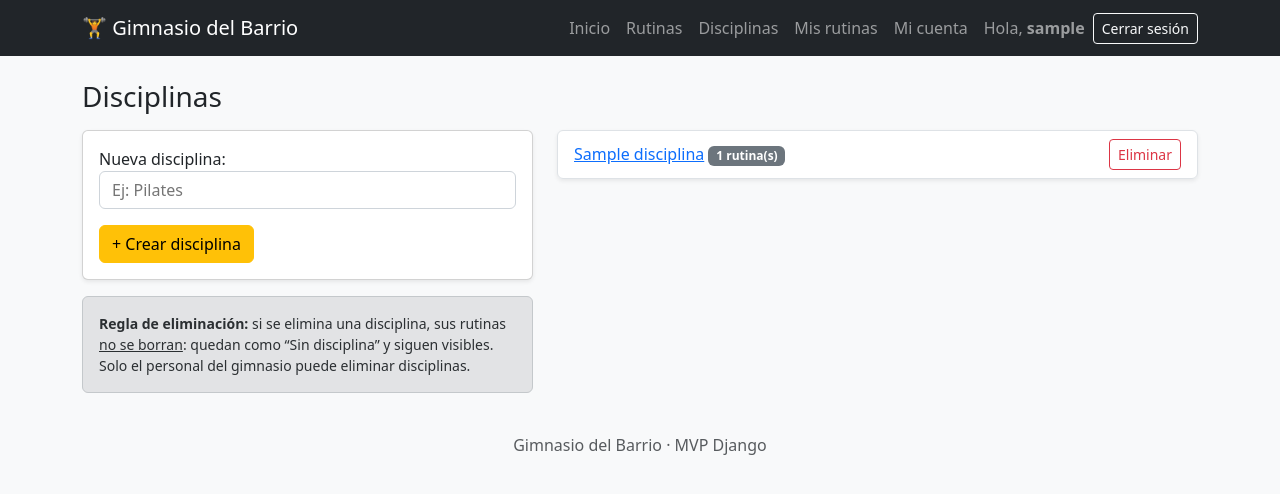
After one commit to NyxVoid01/Caso1-Gym-y-Rutinas, a Django app: page /disciplinas/ in a window 1280 px wide. The commit adds this page. Shown: the top 494 px of the page. Run offline with Django 5.2, Linux system fonts and the light colour scheme; a user stored in the database is signed in; tables that the repository leaves empty hold one stand-in row (values such as "Sample post").

Commit message:
Hito 4 completo: disciplina y equipamiento en formularios, crear disciplinas y regla SET_NULL

```diff
--- a/rutinas/forms.py
+++ b/rutinas/forms.py
@@ -1,5 +1,5 @@
 
-from .models import Rutina
+from .models import Disciplina, Rutina
 from django import forms
 from django.contrib.auth.forms import UserCreationForm
 from django.contrib.auth.models import User
@@ -50,29 +50,40 @@ class PerfilForm(forms.ModelForm):
 class RutinaForm(forms.ModelForm):
     class Meta:
         model = Rutina
-        fields = ["titulo", "descripcion", "duracion_minutos", "cupos", "nivel"]
+
+        fields = ["titulo", "descripcion", "duracion_minutos", "cupos", "nivel",
+                  "disciplina", "equipamiento"]
+
         labels = {
             "titulo": "Título de la rutina",
             "descripcion": "Descripción",
             "duracion_minutos": "Duración (minutos)",
             "cupos": "Cupos disponibles",
             "nivel": "Nivel",
+            "disciplina": "Disciplina",
+            "equipamiento": "Equipamiento necesario",
         }
+
         help_texts = {
             "titulo": "Mínimo 5 caracteres. No puedes repetir el título de otra rutina tuya.",
             "duracion_minutos": "Entre 10 y 120 minutos.",
             "cupos": "Entre 1 y 30 personas.",
+            "disciplina": "Opcional: una rutina puede quedar sin disciplina.",
+            "equipamiento": "Marca hasta 5.",
         }
+
         widgets = {
             "descripcion": forms.Textarea(attrs={
                 "rows": 4, "placeholder": "Ejercicios, series, descansos..."}),
             "duracion_minutos": forms.NumberInput(attrs={"min": 10, "max": 120}),
             "cupos": forms.NumberInput(attrs={"min": 1, "max": 30}),
+            "equipamiento": forms.CheckboxSelectMultiple,   # casillas en vez de lista múltiple
         }
 
     def __init__(self, *args, entrenador=None, **kwargs):
         super().__init__(*args, **kwargs)
         self.entrenador = entrenador          # lo necesitamos para la validación propia
+        self.fields["disciplina"].empty_label = "— Sin disciplina —"
 
     def clean_titulo(self):
         titulo = " ".join(self.cleaned_data["titulo"].split())   # quita espacios de sobra
@@ -85,3 +96,26 @@ class RutinaForm(forms.ModelForm):
             if repetido.exists():
                 raise forms.ValidationError("Ya tienes una rutina con ese título. Usa otro.")
         return titulo
+
+    def clean_equipamiento(self):
+        equipos = self.cleaned_data["equipamiento"]
+        if len(equipos) > 5:
+            raise forms.ValidationError(
+                f"Puedes elegir hasta 5 equipamientos (marcaste {len(equipos)})."
+            )
+        return equipos
+
+class DisciplinaForm(forms.ModelForm):
+    class Meta:
+        model = Disciplina
+        fields = ["nombre"]
+        labels = {"nombre": "Nueva disciplina"}
+        widgets = {"nombre": forms.TextInput(attrs={"placeholder": "Ej: Pilates"})}
+
+    def clean_nombre(self):
+        nombre = " ".join(self.cleaned_data["nombre"].split()).capitalize()
+        if len(nombre) < 3:
+            raise forms.ValidationError("El nombre debe tener al menos 3 caracteres.")
+        if Disciplina.objects.filter(nombre__iexact=nombre).exists():
+            raise forms.ValidationError("Esa disciplina ya existe.")
+        return nombre
--- a/rutinas/urls.py
+++ b/rutinas/urls.py
@@ -17,4 +17,6 @@ urlpatterns = [
     path("cuentas/mi-cuenta/editar/", views.editar_perfil, name="editar_perfil"),
     path("cuentas/mi-cuenta/password/", views.CambiarPasswordView.as_view(), name="cambiar_password"),
     path("mis-rutinas/", views.mis_rutinas, name="mis_rutinas"),
+    path("disciplinas/", views.disciplinas, name="disciplinas"),
+    path("disciplinas/<int:pk>/eliminar/", views.eliminar_disciplina, name="eliminar_disciplina"),
 ]
--- a/rutinas/views.py
+++ b/rutinas/views.py
@@ -7,7 +7,7 @@ from django.core.paginator import Paginator
 from django.db.models import Q
 from django.shortcuts import get_object_or_404, redirect, render
 
-from .forms import PerfilForm, RegistroForm, RutinaForm
+from .forms import DisciplinaForm, PerfilForm, RegistroForm, RutinaForm
 from .models import Disciplina, Inscripcion, Rutina
 from django.contrib.auth.decorators import login_required
 from django.contrib.auth.views import PasswordChangeView
@@ -169,6 +169,7 @@ def crear_rutina(request):
             rutina = form.save(commit=False)     # 1) objeto en memoria, aún sin guardar
             rutina.entrenador = request.user     # 2) el dueño lo pone el servidor, no el usuario
             rutina.save()                        # 3) ahora sí se guarda en MySQL
+            form.save_m2m()                      # 4) guarda el equipamiento (tabla intermedia)
             messages.success(request, f"Rutina «{rutina.titulo}» publicada.")
             return redirect("detalle_rutina", pk=rutina.pk)
         messages.error(request, "No se pudo publicar la rutina. Revisa los errores.")
@@ -222,3 +223,43 @@ def mis_rutinas(request):
         .order_by("-fecha_creacion", "-id")
     )
     return render(request, "rutinas/mis_rutinas.html", {"rutinas": rutinas})
+
+# ---------- Catálogo: disciplinas ----------
+
+@login_required
+def disciplinas(request):
+    if request.method == "POST":
+        form = DisciplinaForm(request.POST)
+        if form.is_valid():
+            disciplina = form.save()
+            messages.success(request, f"Disciplina «{disciplina.nombre}» creada.")
+            return redirect("disciplinas")
+        messages.error(request, "No se pudo crear la disciplina.")
+    else:
+        form = DisciplinaForm()
+
+    lista = Disciplina.objects.annotate(total_rutinas=Count("rutinas")).order_by("nombre")
+    return render(request, "rutinas/disciplinas.html", {"form": form, "disciplinas": lista})
+
+
+@login_required
+def eliminar_disciplina(request, pk):
+    # El catálogo es compartido: si lo borra cualquiera, afecta rutinas ajenas.
+    if not request.user.is_staff:
+        raise PermissionDenied("Solo el personal del gimnasio puede eliminar disciplinas.")
+
+    disciplina = get_object_or_404(Disciplina, pk=pk)
+    afectadas = disciplina.rutinas.count()
+
+    if request.method == "POST":
+        nombre = disciplina.nombre
+        disciplina.delete()          # on_delete=SET_NULL: las rutinas quedan "sin disciplina"
+        messages.success(
+            request,
+            f"Disciplina «{nombre}» eliminada. {afectadas} rutina(s) quedaron sin disciplina.",
+        )
+        return redirect("disciplinas")
+
+    return render(request, "rutinas/confirmar_eliminar_disciplina.html", {
+        "disciplina": disciplina, "afectadas": afectadas,
+    })
--- a/templates/base.html
+++ b/templates/base.html
@@ -26,6 +26,7 @@
         <li class="nav-item"><a class="nav-link" href="{% url 'lista_rutinas' %}">Rutinas</a></li>
 
         {% if user.is_authenticated %}
+          <li class="nav-item"><a class="nav-link" href="{% url 'disciplinas' %}">Disciplinas</a></li>
           <li class="nav-item"><a class="nav-link" href="{% url 'mis_rutinas' %}">Mis rutinas</a></li>
           <li class="nav-item"><a class="nav-link" href="{% url 'cuenta' %}">Mi cuenta</a></li>
           <li class="nav-item"><span class="navbar-text mx-2">Hola, <strong>{{ user.username }}</strong></span></li>
--- /dev/null
+++ b/templates/rutinas/disciplinas.html
@@ -0,0 +1,42 @@
+
+{% extends "base.html" %}
+{% block title %}Disciplinas · Gimnasio del Barrio{% endblock %}
+
+{% block content %}
+  <h1 class="h3 mb-3">Disciplinas</h1>
+
+  <div class="row">
+    <div class="col-md-5 mb-3">
+      <div class="card shadow-sm"><div class="card-body">
+        <form method="post" class="form-bonito" novalidate>
+          {% csrf_token %}
+          {{ form.as_p }}
+          <button class="btn btn-warning">+ Crear disciplina</button>
+        </form>
+      </div></div>
+      <div class="alert alert-secondary small mt-3 mb-0">
+        <strong>Regla de eliminación:</strong> si se elimina una disciplina, sus rutinas
+        <u>no se borran</u>: quedan como “Sin disciplina” y siguen visibles.
+        Solo el personal del gimnasio puede eliminar disciplinas.
+      </div>
+    </div>
+
+    <div class="col-md-7">
+      <ul class="list-group shadow-sm">
+        {% for d in disciplinas %}
+          <li class="list-group-item d-flex justify-content-between align-items-center">
+            <span>
+              <a href="{% url 'lista_rutinas' %}?disciplina={{ d.pk }}">{{ d.nombre }}</a>
+              <span class="badge bg-secondary">{{ d.total_rutinas }} rutina(s)</span>
+            </span>
+            {% if user.is_staff %}
+              <a href="{% url 'eliminar_disciplina' d.pk %}" class="btn btn-sm btn-outline-danger">Eliminar</a>
+            {% endif %}
+          </li>
+        {% empty %}
+          <li class="list-group-item text-muted">Aún no hay disciplinas.</li>
+        {% endfor %}
+      </ul>
+    </div>
+  </div>
+{% endblock %}
--- a/templates/rutinas/form.html
+++ b/templates/rutinas/form.html
@@ -9,6 +9,8 @@
       <form method="post" class="form-bonito" novalidate>
         {% csrf_token %}
         {{ form.as_p }}
+        <p class="small">¿No está la disciplina que necesitas?
+          <a href="{% url 'disciplinas' %}" target="_blank">Créala aquí</a> y recarga esta página.</p>
         <button class="btn btn-dark">Guardar</button>
         {% if rutina %}
           <a href="{% url 'detalle_rutina' rutina.pk %}" class="btn btn-link">Cancelar</a>
```
Also changed, not shown: rutinas/tests.py (+26 -1 lines), templates/rutinas/confirmar_eliminar_disciplina.html (added, +24 -0 lines).
